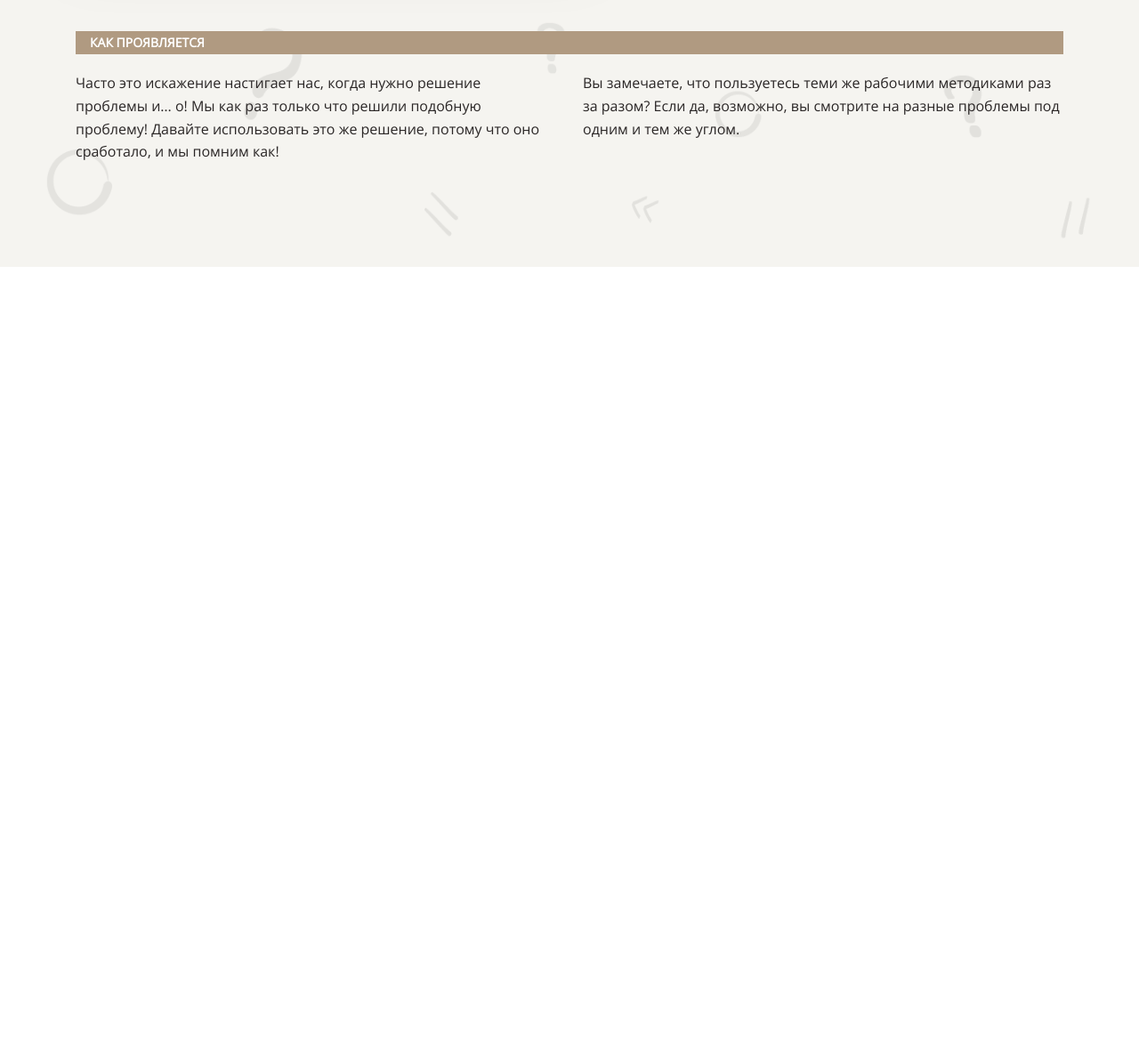
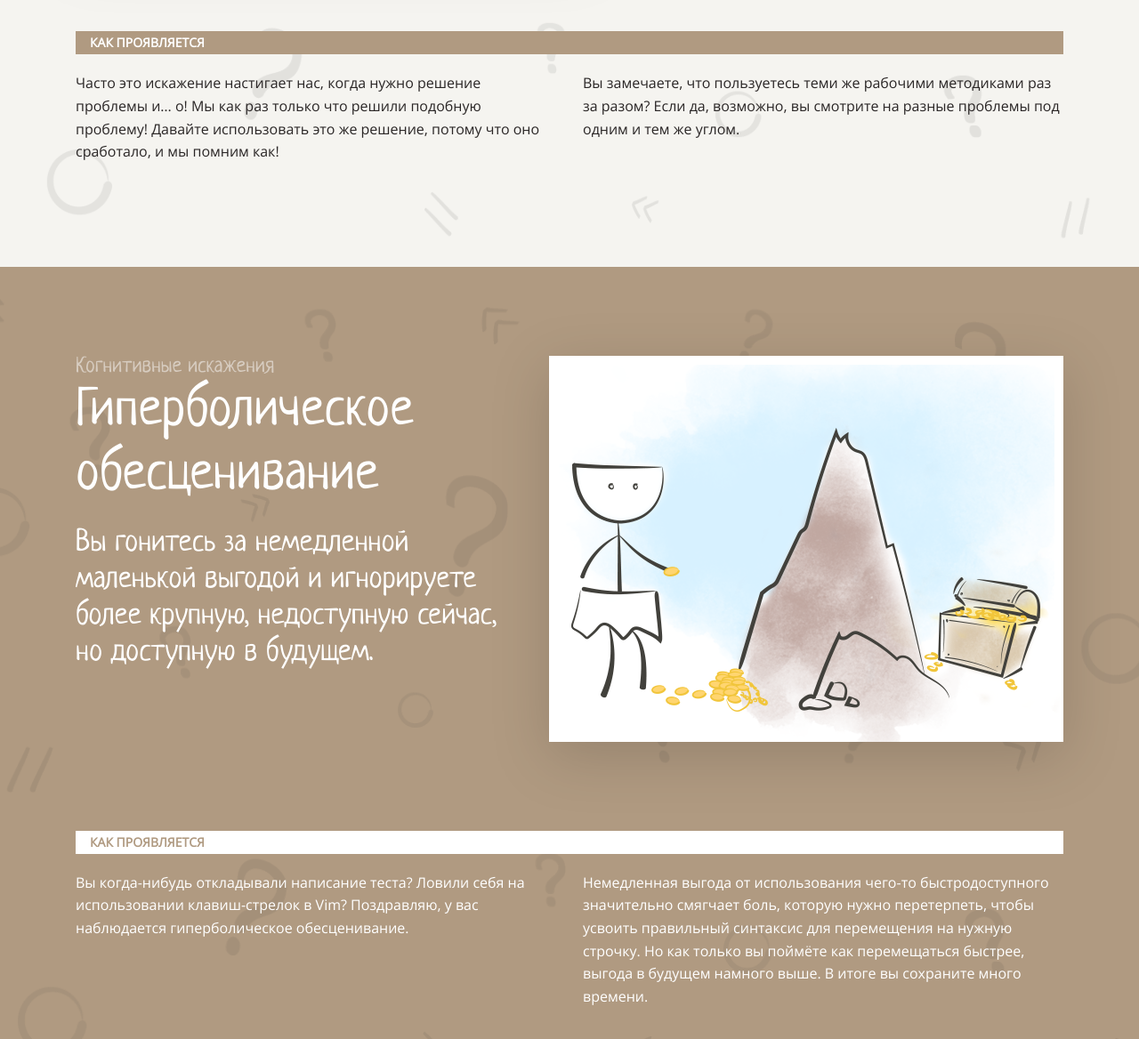
Before and after one commit to OksanaKulakova/layout-designer-project-58, a website: page src/index.html in a window 1280 px wide. Shown: the part 5089-6257 px from the top of the page at 89% size. Before the commit the page ends 5389 px from the top, so only its background shows below. Drawn offline with Linux system fonts and the light colour scheme.

Commit message:
Верстка секции hyperbolic-depreciation

```diff
--- a/src/index.html
+++ b/src/index.html
@@ -106,7 +106,7 @@
               </a>
             </li>
             <li class="nav-item">
-              <a href="" class="card bg--light">
+              <a href="#hyperbolic-depreciation" class="card bg--light">
                 <div class="card-number">4</div>
                 <h3 class="text-primary">Гиперболическое обесценивание</h3>
                 <p>
@@ -219,6 +219,38 @@
           </div>
         </div>
       </section>
+
+      <section id="hyperbolic-depreciation" class="bg-image bg--brown">
+        <div class="content">
+          <div class="section-title revert">
+            <img src="images/4.png" alt="Гиперболическое обесценивание" />
+            <div>
+              <span class="tag light">Когнитивные искажения</span>
+              <h2>Гиперболическое обесценивание</h2>
+              <p>
+                Вы гонитесь за немедленной маленькой выгодой и игнорируете более
+                крупную, недоступную сейчас, но доступную в будущем.
+              </p>
+            </div>
+          </div>
+
+          <h3 class="section-subtitle bg-white">Как проявляется</h3>
+          <div class="secton-text">
+            <p>
+              Вы когда-нибудь откладывали написание теста? Ловили себя на
+              использовании клавиш-стрелок в Vim? Поздравляю, у вас наблюдается
+              гиперболическое обесценивание.
+            </p>
+            <p>
+              Немедленная выгода от использования чего-то быстродоступного
+              значительно смягчает боль, которую нужно перетерпеть, чтобы
+              усвоить правильный синтаксис для перемещения на нужную строчку. Но
+              как только вы поймёте как перемещаться быстрее, выгода в будущем
+              намного выше. В итоге вы сохраните много времени.
+            </p>
+          </div>
+        </div>
+      </section>
     </main>
     <footer></footer>
   </body>
```
